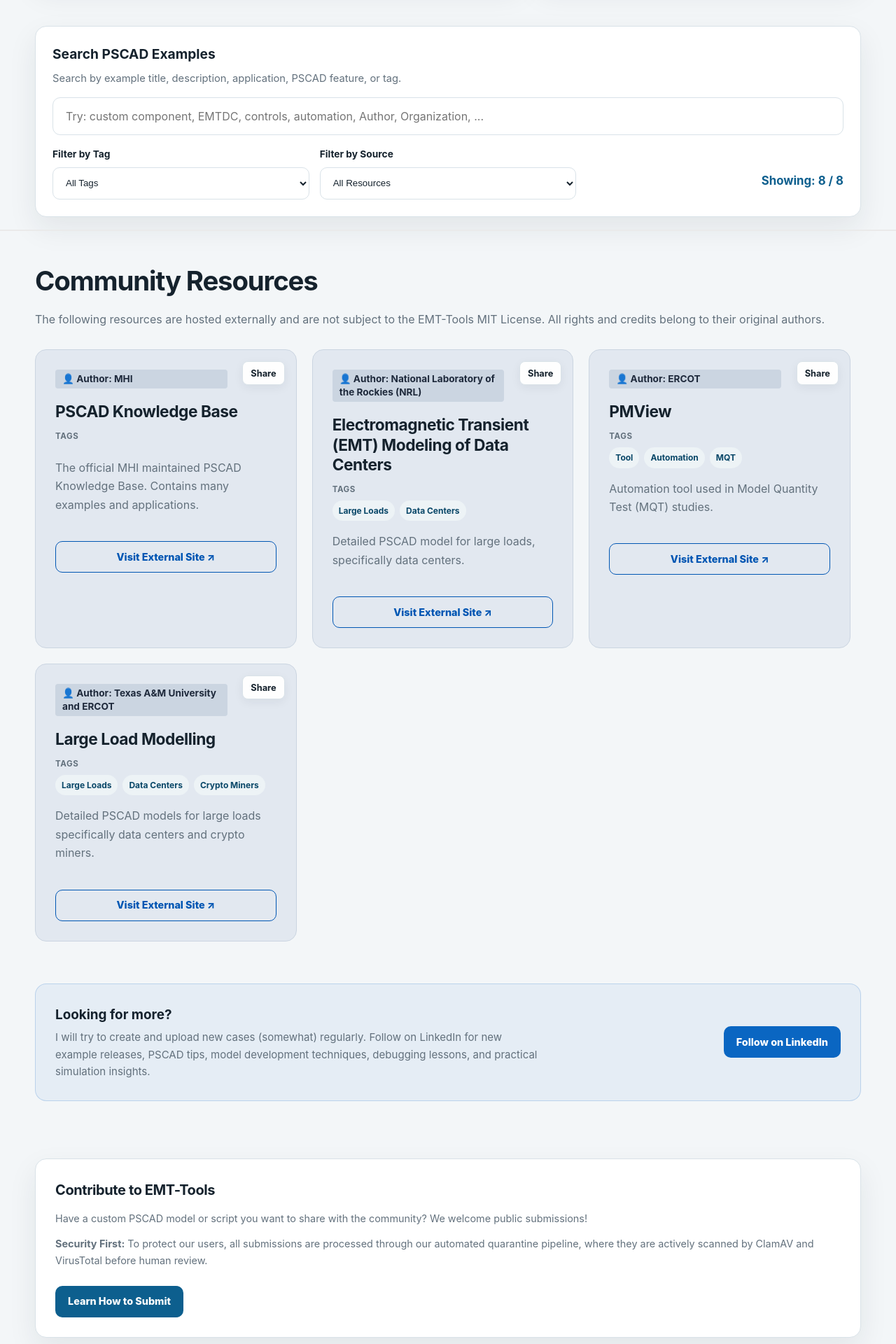
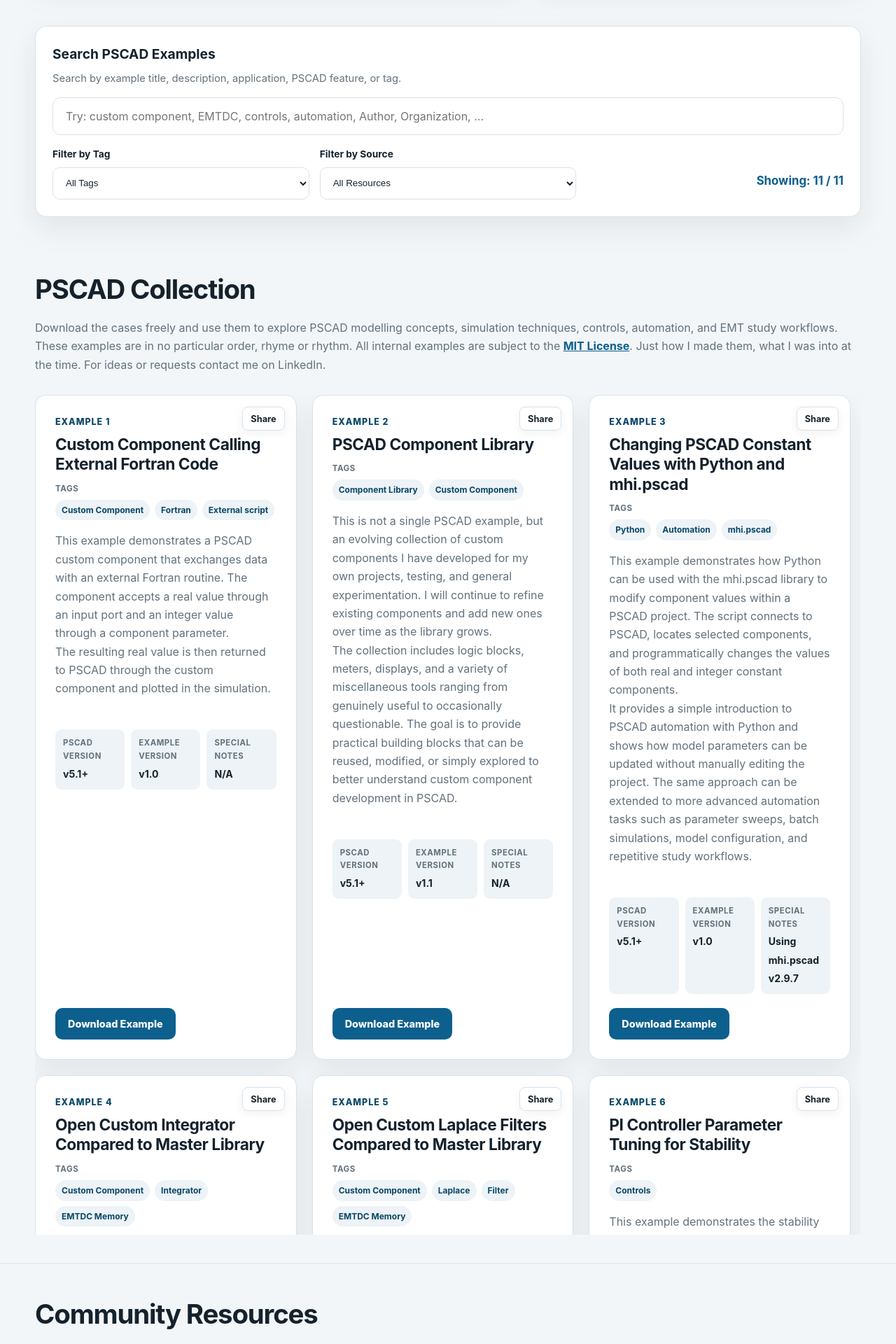
Before and after one commit to EMT-Tools/emt-tools.github.io, a Jekyll site: the page built from index.html, in a window 1280 px wide. Shown: the part 1258-3178 px from the top of the page at 70% size. Built offline with Jekyll 4.4.1, drawn with Linux system fonts in a browser that asks for light colours; some of the changed text lies outside the part shown.

Commit message:
Update index.html

```diff
--- a/index.html
+++ b/index.html
@@ -85,47 +85,40 @@
       <p>Download the cases freely and use them to explore PSCAD modelling concepts, simulation techniques, controls, automation, and EMT study workflows. These examples are in no particular order, rhyme or rhythm. All internal examples are subject to the <a href="#disclaimer" style="color: var(--accent); font-weight: bold; text-decoration: underline; transition: opacity 0.2s;" onmouseover="this.style.opacity='0.8'" onmouseout="this.style.opacity='1'">MIT License</a>. Just how I made them, what I was into at the time. For ideas or requests contact me on LinkedIn.</p>
     </div>
 
-<div class="scrollable-grid-container">
-      <div class="example-grid" id="external-examples-grid">
-        {% for resource in site.data.external %}
-        <article class="searchable-example example-card" id="{{ resource.title | slugify }}" data-source="external" style="background-color: #e2e8f0; border: 1px solid #cbd5e1; box-shadow: none;" data-search="{{ resource.tags | join: ' ' | downcase }} {{ resource.title | downcase }} {{ resource.author | downcase }} {{ resource.organization | downcase }}">
-
-          <button aria-label="Share this PSCAD resource" class="share-button-top share-button" type="button">Share</button>
-
+    <div class="scrollable-grid-container">
+      <div class="example-grid" id="exampleCollection">
+        {% for example in site.examples %}
+        <article class="searchable-example example-card" data-source="internal" data-search="{{ example.tags | join: ' ' | downcase }} {{ example.title | downcase }}" id="{{ example.slug }}">
+          <button aria-label="Share this PSCAD example" class="share-button-top share-button" type="button">Share</button>
           <div class="example-content">
-            <div style="background-color: #cbd5e1; padding: 4px 10px; font-size: 0.85em; color: #1e293b; border-radius: 4px; display: inline-block; margin-bottom: 12px; font-weight: bold; max-width: calc(100% - 70px); line-height: 1.4;">
-              {% if resource.author and resource.organization %}
-                👤 Author: {{ resource.author }} <span style="margin: 0 6px; color: #64748b;">|</span>  Org: {{ resource.organization }}
-              {% elsif resource.author %}
-                👤 Author: {{ resource.author }}
-              {% elsif resource.organization %}
-                  Organization: {{ resource.organization }}
-              {% endif %}
-            </div>
-
-            <h3>{{ resource.title }}</h3>
-
+            <div class="example-number">Example {{ forloop.index }}</div>
+            <h3>{{ example.title }}</h3>
             <div class="tags-label">Tags</div>
             <div aria-label="Tags" class="tags">
-              {% for tag in resource.tags %}
-                <span class="tag">{{ tag }}</span>
+              {% for tag in example.tags %}
+              <span class="tag">{{ tag }}</span>
               {% endfor %}
             </div>
-
             <div class="example-description">
-              <p>{{ resource.description }}</p>
+              {{ example.content }}
             </div>
-
-            <div class="card-actions" style="margin-top: 20px;">
-              <a href="{{ resource.url }}" target="_blank" rel="noopener noreferrer" class="button button-secondary" style="width: 100%; text-align: center; border: 1px solid #0056b3; color: #0056b3; background: transparent;">
-                Visit External Site ↗
-              </a>
+            <br/>
+            <div class="metadata">
+              <div class="meta-item"><span class="meta-label">PSCAD Version</span><span class="meta-value">{{ example.pscad_version | default: "v5.1+" }}</span></div>
+              <div class="meta-item"><span class="meta-label">Example Version</span><span class="meta-value">{{ example.example_version | default: "v1.0" }}</span></div>
+              <div class="meta-item"><span class="meta-label">Special Notes</span><span class="meta-value">{{ example.special_notes | default: "N/A" }}</span></div>
+            </div>
+            <div class="card-actions">
+              <button class="button button-primary download-button" data-download-url="{{ example.download_url }}" data-example="{{ example.title }}" type="button">
+                Download Example
+              </button>
             </div>
           </div>
         </article>
         {% endfor %}
       </div>
     </div>
+  </div>
 </section>
 
 <section class="examples external-resources-section" id="external-section" style="border-top: 2px solid #eaeaea; padding-top: 40px; padding-bottom: 40px;">
@@ -148,13 +141,19 @@
     <div class="scrollable-grid-container">
       <div class="example-grid" id="external-examples-grid">
         {% for resource in site.data.external %}
-        <article class="searchable-example example-card" id="{{ resource.title | slugify }}" data-source="external" style="background-color: #e2e8f0; border: 1px solid #cbd5e1; box-shadow: none;" data-search="{{ resource.tags | join: ' ' | downcase }} {{ resource.title | downcase }}">
+        <article class="searchable-example example-card" id="{{ resource.title | slugify }}" data-source="external" style="background-color: #e2e8f0; border: 1px solid #cbd5e1; box-shadow: none;" data-search="{{ resource.tags | join: ' ' | downcase }} {{ resource.title | downcase }} {{ resource.author | downcase }} {{ resource.organization | downcase }}">
 
           <button aria-label="Share this PSCAD resource" class="share-button-top share-button" type="button">Share</button>
 
           <div class="example-content">
             <div style="background-color: #cbd5e1; padding: 4px 10px; font-size: 0.85em; color: #1e293b; border-radius: 4px; display: inline-block; margin-bottom: 12px; font-weight: bold; max-width: calc(100% - 70px); line-height: 1.4;">
-              👤 Author: {{ resource.author }}
+              {% if resource.author and resource.organization %}
+                👤 Author: {{ resource.author }} <span style="margin: 0 6px; color: #64748b;">|</span> 🏢 Org: {{ resource.organization }}
+              {% elsif resource.author %}
+                👤 Author: {{ resource.author }}
+              {% elsif resource.organization %}
+                🏢 Organization: {{ resource.organization }}
+              {% endif %}
             </div>
 
             <h3>{{ resource.title }}</h3>
```
